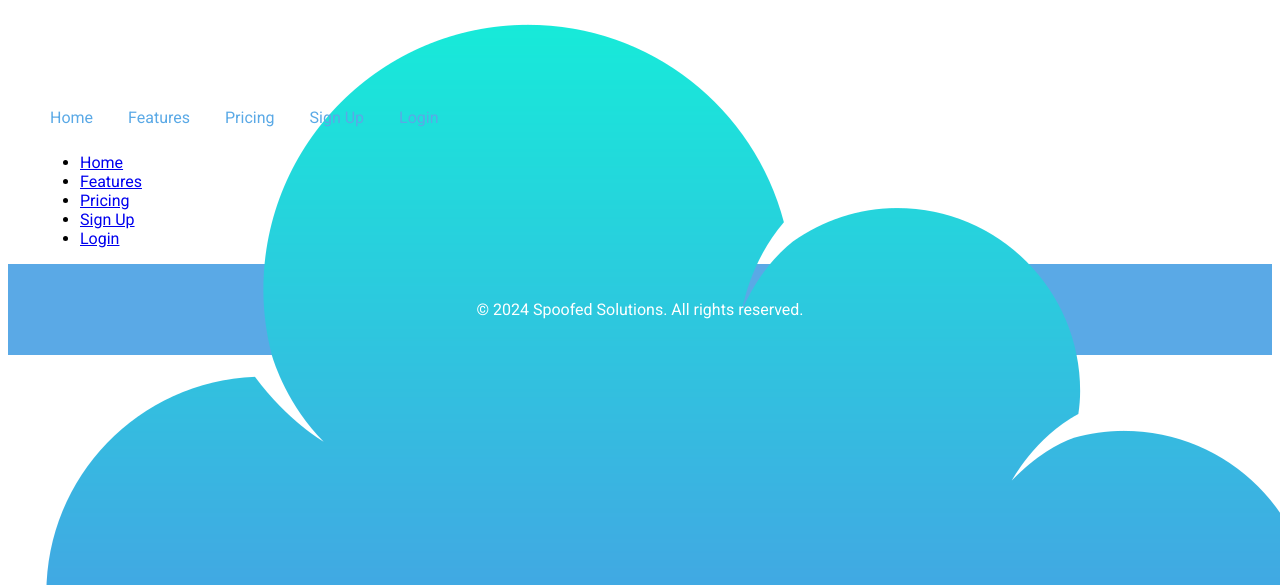
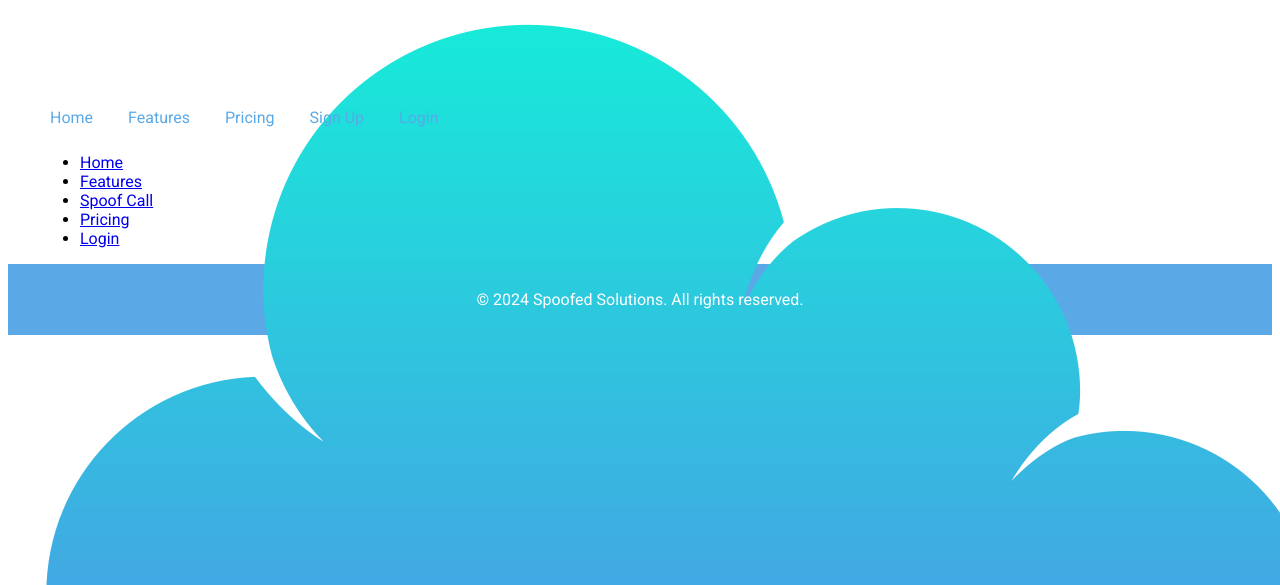
Before and after one commit to rwdvlpmnt/spoofed, a Django app: template templates/navigation.html in a window 1280 px wide. Shown: the top 585 px of the page. Run offline with Django 3.2, Linux system fonts and the light colour scheme; the template is opened without the code that fills it, so the values that code supplies are empty.

Commit message:
changed registration

```diff
--- a/static/css/styles.css
+++ b/static/css/styles.css
@@ -2,7 +2,7 @@
 .container {
     max-width: 1200px;
     margin: 0 auto;
-    padding: 0 20px;
+    padding: 0 10px;
     display: flex;
     justify-content: space-between;
     align-items: center;
@@ -17,7 +17,7 @@ header {
 
 .header-left {
     display: flex;
-    justify-content: center;
+    justify-content: left;
     align-items: center;
 }
 
@@ -66,7 +66,7 @@ body {
 footer {
     background-color: #5AA9E6; /* Powder blue */
     color: #FFFFFF; /* White */
-    padding: 20px 0;
+    padding: 10px 0;
     text-align: center;
 }
 
--- a/templates/base.html
+++ b/templates/base.html
@@ -26,7 +26,9 @@
 
             <div class="header-right">
                 <div class="menu-icon">
+                    <a href="{% url 'navigation' %}">
                         <i class="fas fa-bars"></i>
+                    </a>
                 </div>
                 <nav class="main-nav">
                     <ul>
@@ -37,6 +39,7 @@
                         <li><a href="{% url 'login' %}">Login</a></li>
                     </ul>
                 </nav>
+
             </div>
         </div>
     </header>
--- a/templates/navigation.html
+++ b/templates/navigation.html
@@ -11,8 +11,9 @@ Navigation
             <ul>
                 <li><a href="{% url 'home' %}">Home</a></li>
                 <li><a href="{% url 'features' %}">Features</a></li>
+                <li><a href="{% url 'phone_input' %}">Spoof Call</a></li>
                 <li><a href="{% url 'pricing' %}">Pricing</a></li>
-                <li><a href="{% url 'register' %}">Sign Up</a></li>
+                <!-- <li><a href="{% url 'register' %}">Sign Up</a></li> -->
                 <li><a href="{% url 'login' %}">Login</a></li>
             </ul>
         </nav>
```
Lines whose indentation alone changed are shown as unchanged.
